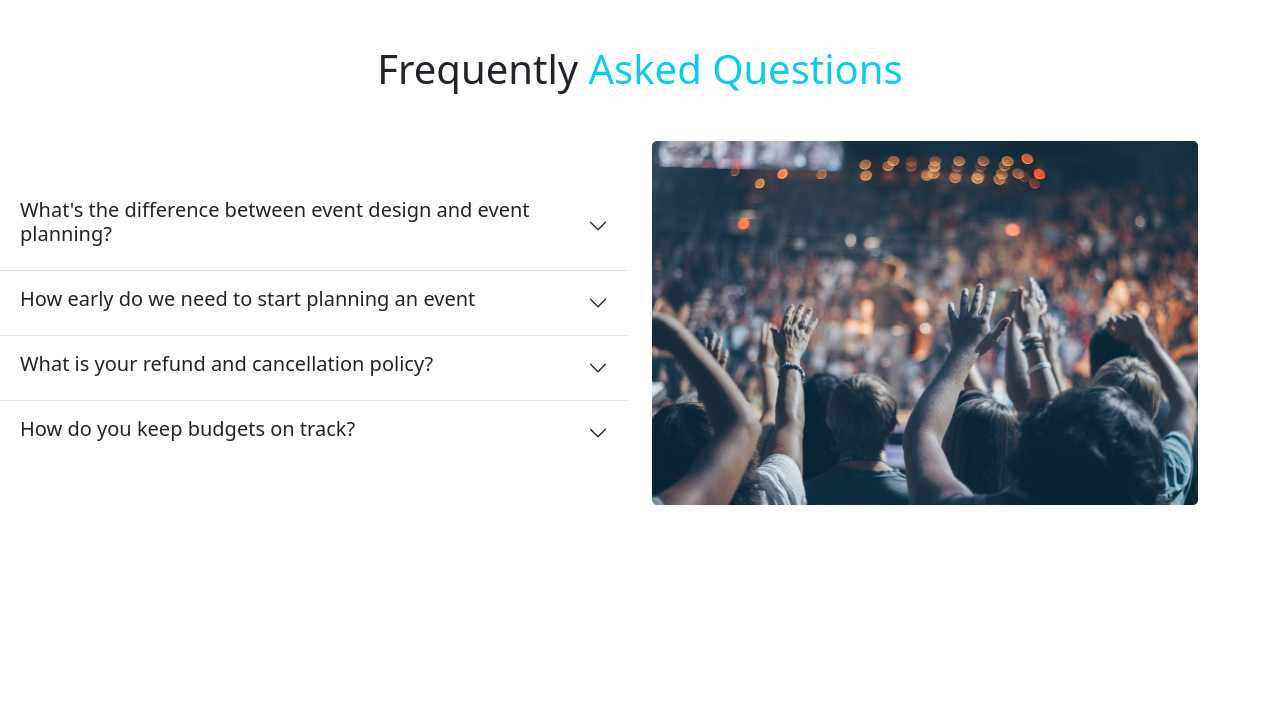
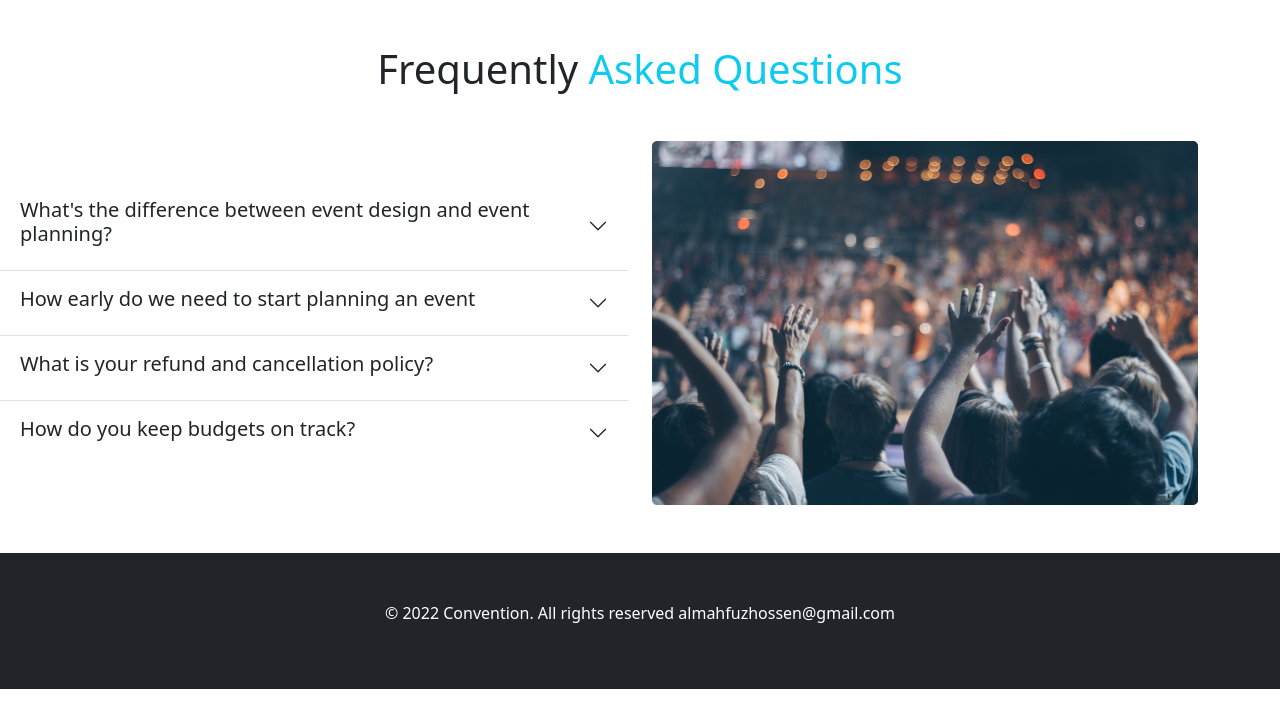
Before and after one commit to almahfuzhossen/Abacus-Convention-Center-, a plain HTML site: page index.html in a window 1280 px wide. Shown: the part 1910-2637 px from the top of the page. Before the commit the page ends 2415 px from the top, so only its background shows below. Drawn offline with nearby package versions, Linux system fonts and the light colour scheme.

Commit message:
footer section

```diff
--- a/index.html
+++ b/index.html
@@ -312,6 +312,19 @@
                </div>
              </section>
       </main>
+      <!-- footer area -->
+      <footer class="bg-dark my-5 p-5">
+        <section class="container">
+          <div class="row justify-content-center align-items-center">
+            <div class="col-sm-7">
+              <p class="text-white text-center"> © 2022 Convention. All rights reserved almahfuzhossen@gmail.com</p>
+            </div>
+
+          </div>
+
+        </section>
+
+      </footer>
 
 
     <!-- JavaScript Bundle with Popper -->
```
Also changed, not shown: images/download-apps-button-google-play-and-app-store-free-vector.jpg (added).
